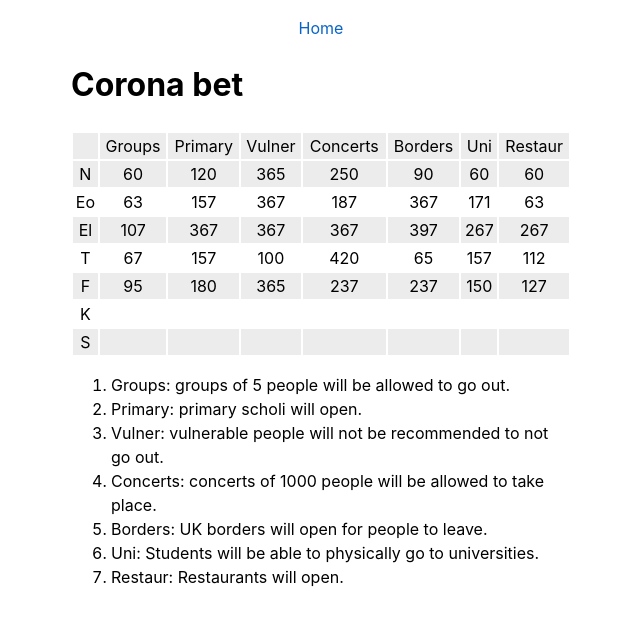
After one commit to sirodoht/hasol, a Django app: page /bet/ in a window 1280 px wide. The commit adds this page. Shown: the top 626 px of the page, without its empty margins (319-959 px from the left). Run offline with Django 3.2, Linux system fonts and the light colour scheme.

Commit message:
add corona bet

```diff
--- a/main/static/style.css
+++ b/main/static/style.css
@@ -364,6 +364,18 @@ input[type="submit"] {
     color: #ff8282;
 }
 
+table {
+    width: 100%;
+}
+
+tr:nth-child(odd) {
+    background: #ececec;
+}
+
+td {
+    text-align: center;
+}
+
 footer {
     text-align: center;
     margin-top: 24px;
--- /dev/null
+++ b/main/templates/main/bet.html
@@ -0,0 +1,108 @@
+{% extends 'main/layout.html' %}
+
+{% load static %}
+
+{% block content %}
+<section>
+    <div class="section-title">
+        <a href="{% url 'main:index' %}">Home</a>
+    </div>
+    <h1>Corona bet</h1>
+    <table>
+        <thead>
+            <tr>
+                <td></td>
+                <td>Groups</td>
+                <td>Primary</td>
+                <td>Vulner</td>
+                <td>Concerts</td>
+                <td>Borders</td>
+                <td>Uni</td>
+                <td>Restaur</td>
+            </tr>
+        </thead>
+        <tbody>
+            <tr>
+                <td>N</td>
+                <td>60</td>
+                <td>120</td>
+                <td>365</td>
+                <td>250</td>
+                <td>90</td>
+                <td>60</td>
+                <td>60</td>
+            </tr>
+            <tr>
+                <td>Eo</td>
+                <td>63</td>
+                <td>157</td>
+                <td>367</td>
+                <td>187</td>
+                <td>367</td>
+                <td>171</td>
+                <td>63</td>
+            </tr>
+            <tr>
+                <td>El</td>
+                <td>107</td>
+                <td>367</td>
+                <td>367</td>
+                <td>367</td>
+                <td>397</td>
+                <td>267</td>
+                <td>267</td>
+            </tr>
+            <tr>
+                <td>T</td>
+                <td>67</td>
+                <td>157</td>
+                <td>100</td>
+                <td>420</td>
+                <td>65</td>
+                <td>157</td>
+                <td>112</td>
+            </tr>
+            <tr>
+                <td>F</td>
+                <td>95</td>
+                <td>180</td>
+                <td>365</td>
+                <td>237</td>
+                <td>237</td>
+                <td>150</td>
+                <td>127</td>
+            </tr>
+            <tr>
+                <td>K</td>
+                <td></td>
+                <td></td>
+                <td></td>
+                <td></td>
+                <td></td>
+                <td></td>
+                <td></td>
+            </tr>
+            <tr>
+                <td>S</td>
+                <td></td>
+                <td></td>
+                <td></td>
+                <td></td>
+                <td></td>
+                <td></td>
+                <td></td>
+            </tr>
+        </tbody>
+    </table>
+
+    <ol>
+        <li>Groups: groups of 5 people will be allowed to go out.</li>
+        <li>Primary: primary scholi will open.</li>
+        <li>Vulner: vulnerable people will not be recommended to not go out.</li>
+        <li>Concerts: concerts of 1000 people will be allowed to take place.</li>
+        <li>Borders: UK borders will open for people to leave.</li>
+        <li>Uni: Students will be able to physically go to universities.</li>
+        <li>Restaur: Restaurants will open.</li>
+    </ol>
+</section>
+{% endblock %}
--- a/main/urls.py
+++ b/main/urls.py
@@ -21,4 +21,5 @@ urlpatterns = [
     path("todo/<int:todo_id>/delete/", views.todo_delete, name="todo_delete"),
     path("constitution/", views.constitution, name="constitution"),
     path("garden/", views.garden, name="garden"),
+    path("bet/", views.bet, name="bet"),
 ]
--- a/main/views.py
+++ b/main/views.py
@@ -224,3 +224,7 @@ def constitution(request):
 
 def garden(request):
     return render(request, "main/garden.html")
+
+
+def bet(request):
+    return render(request, "main/bet.html")
```
